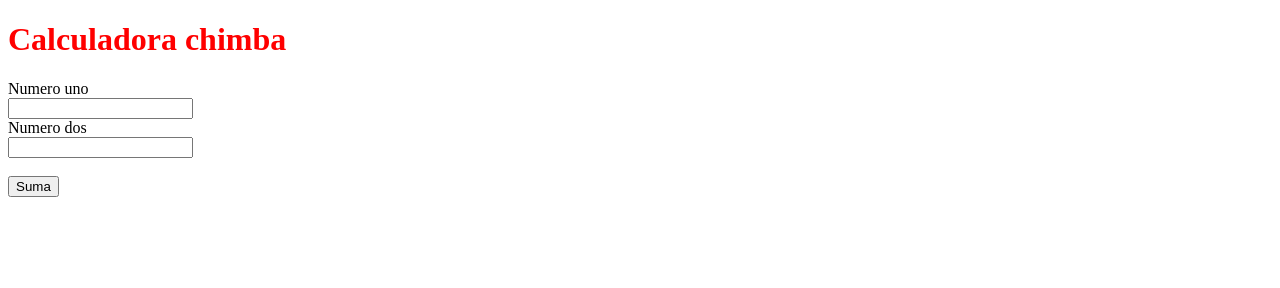
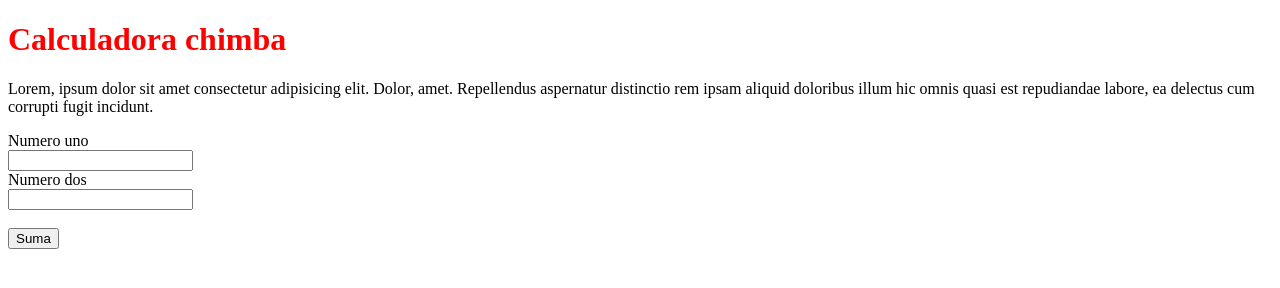
Before and after one commit to LuisMiguelFP/ProyectoHTML, a plain HTML site: page index.html in a window 1280 px wide. Drawn offline with Linux system fonts and the light colour scheme.

Commit message:
se realizan cambios

```diff
--- a/index.html
+++ b/index.html
@@ -4,12 +4,15 @@
 <head>
     <meta charset="UTF-8">
     <meta name="viewport" content="width=device-width, initial-scale=1.0">
-    <title>Mi pagina</title>
+    <title>PEGUESE DE ESTE  </title>
     <link rel="stylesheet" href="../../css/style.css">
 </head>
 
 <body>
     <h1 id="color">Calculadora chimba</h1>
+    <P>
+        Lorem, ipsum dolor sit amet consectetur adipisicing elit. Dolor, amet. Repellendus aspernatur distinctio rem ipsam aliquid doloribus illum hic omnis quasi est repudiandae labore, ea delectus cum corrupti fugit incidunt.
+    </P>
     <label>Numero uno</label> <br>
     <input id="n1" type="number"/> <br>
     <label>Numero dos</label> <br>
```
